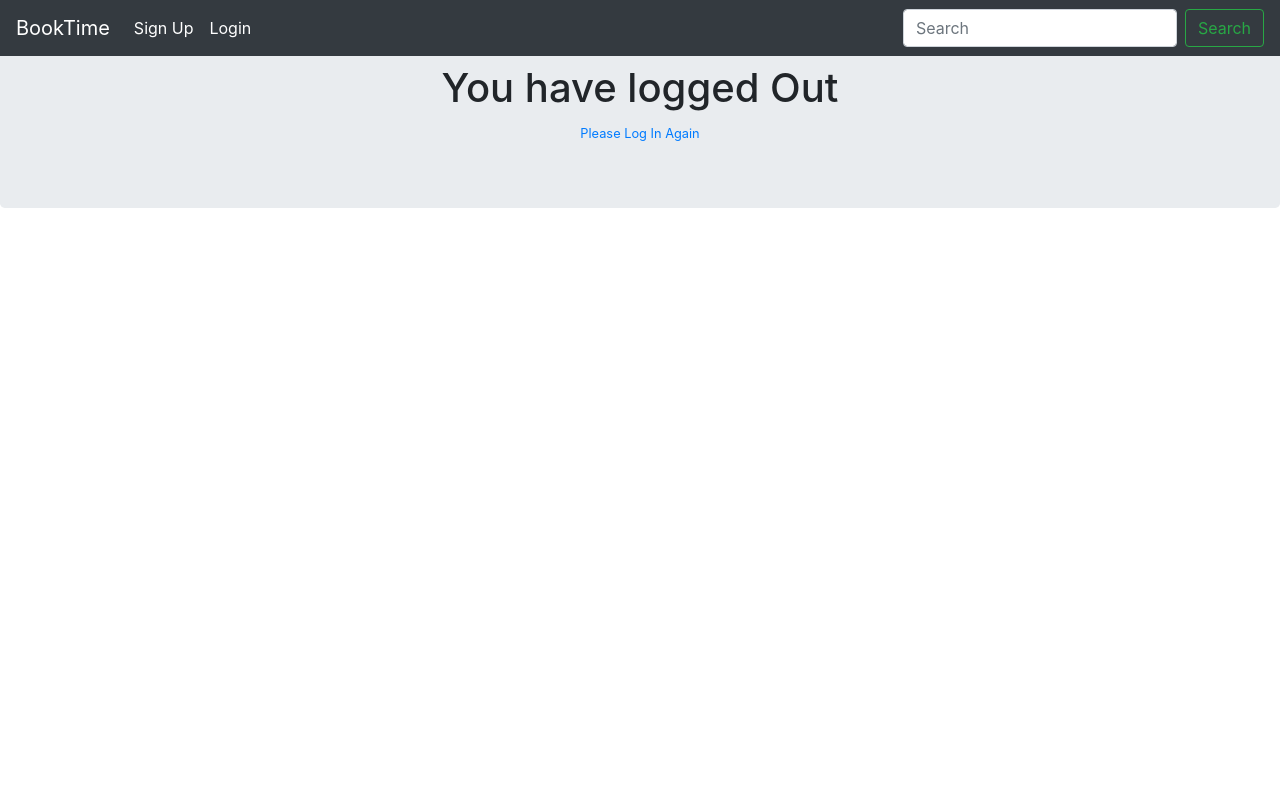
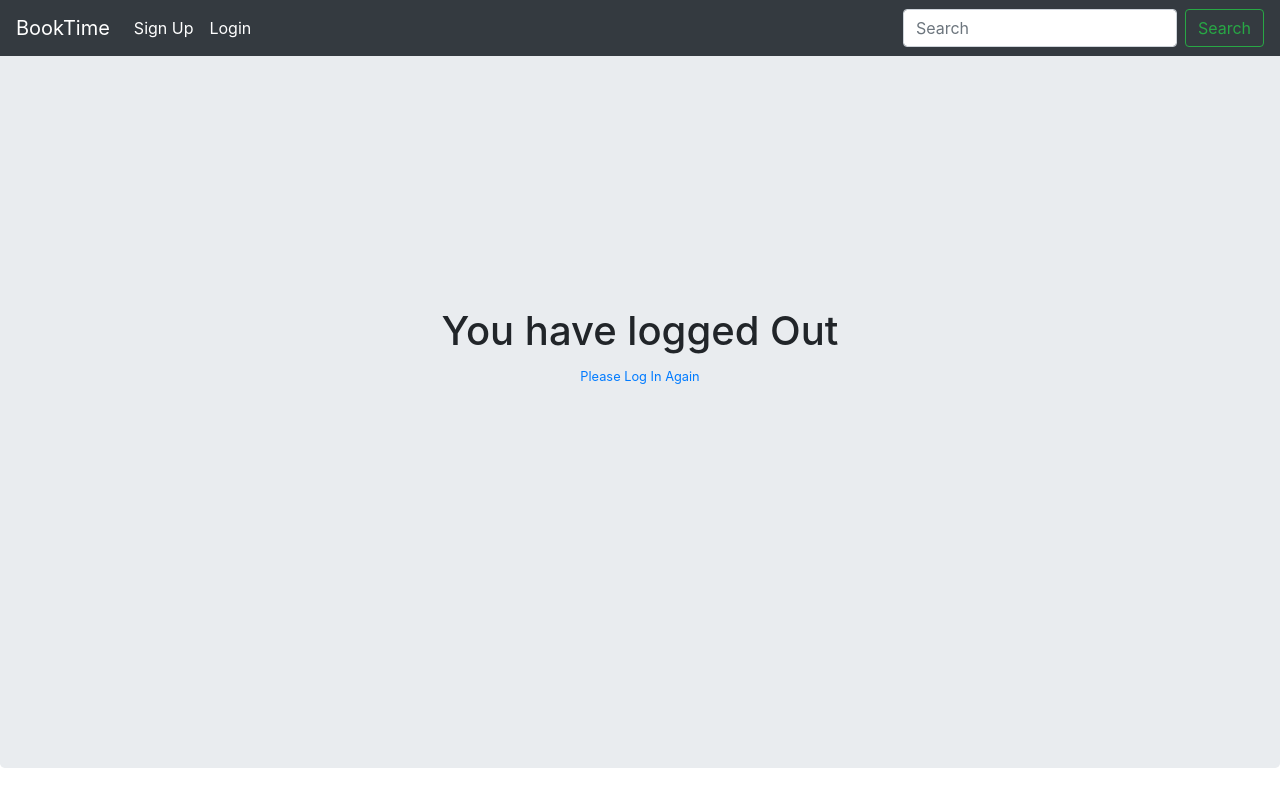
Before and after one commit to jod35/BookTime, a Django app: page /logout/ in a window 1280 px wide. Run offline with Django 3.2, Linux system fonts and the light colour scheme; some libraries are stand-ins or nearby versions.

Commit message:
first commit

```diff
--- a/bookstore/static/bookstore/main.css
+++ b/bookstore/static/bookstore/main.css
@@ -16,6 +16,10 @@
     width: 95%;
     margin: auto; */
 }
+.logged-out{
+    height: 80vh;
+    padding: 20%;
+}
 .reviews{
     padding: 30px;
     background-color: lightgray;
--- a/bookstore/templates/bookstore/base.html
+++ b/bookstore/templates/bookstore/base.html
@@ -51,9 +51,13 @@
       <div class="collapse navbar-collapse" id="navbarsExampleDefault">
         <ul class="navbar-nav mr-auto">
 
+
+          {% if user.is_superuser %}
           <li class="nav-item active">
             <a class="nav-link" href="{% url 'bookstore:add_book' %}">Add A book</a>
           </li>
+          {% endif %}
+
 
           <li class="nav-item active">
             <a class="nav-link" href="{% url 'bookstore:logout' %}">Logout</a>
--- a/bookstore/templates/bookstore/loggedout.html
+++ b/bookstore/templates/bookstore/loggedout.html
@@ -1,7 +1,9 @@
 {% extends 'bookstore/base.html' %}
 {% block body %}
     <div class="jumbotron text-center">
+       <div class="logged-out">
         <h1>You have logged Out</h1>
         <small><a href="{% url 'bookstore:login' %}">Please Log In Again</a></small>
+       </div>
     </div>
 {% endblock body %}
--- a/bookstore/urls.py
+++ b/bookstore/urls.py
@@ -13,4 +13,5 @@ urlpatterns = [
     path('register/',views.signUpView,name='register'),
     path('add_book/',views.create_book,name="add_book"),
     path('update/<int:id>/book/',views.update_book_info,name='update_book'),
+    path('books/<str:tag>/',views.search_tag,name='tag_results'),
 ]
```
Also changed, not shown: bookstore/admin.py (+6 -1 lines), bookstore/views.py (+16 -1 lines).
